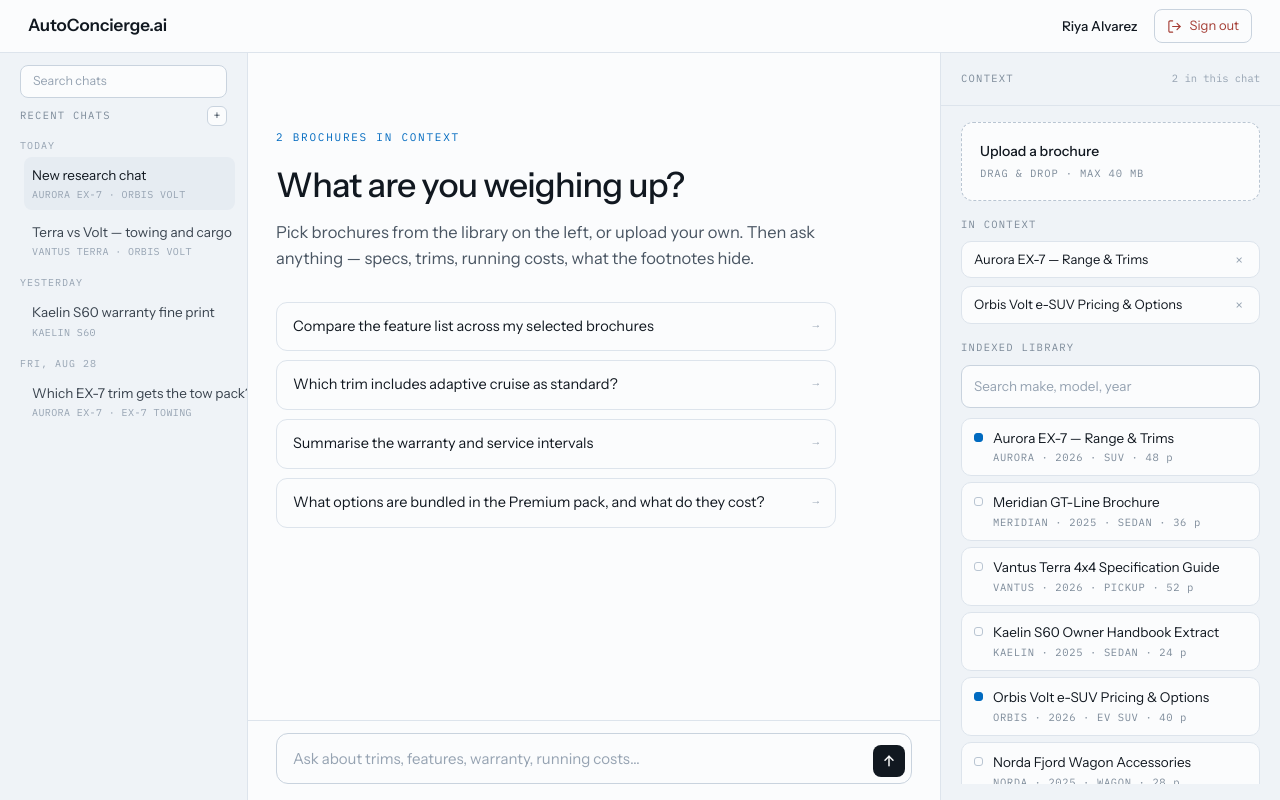
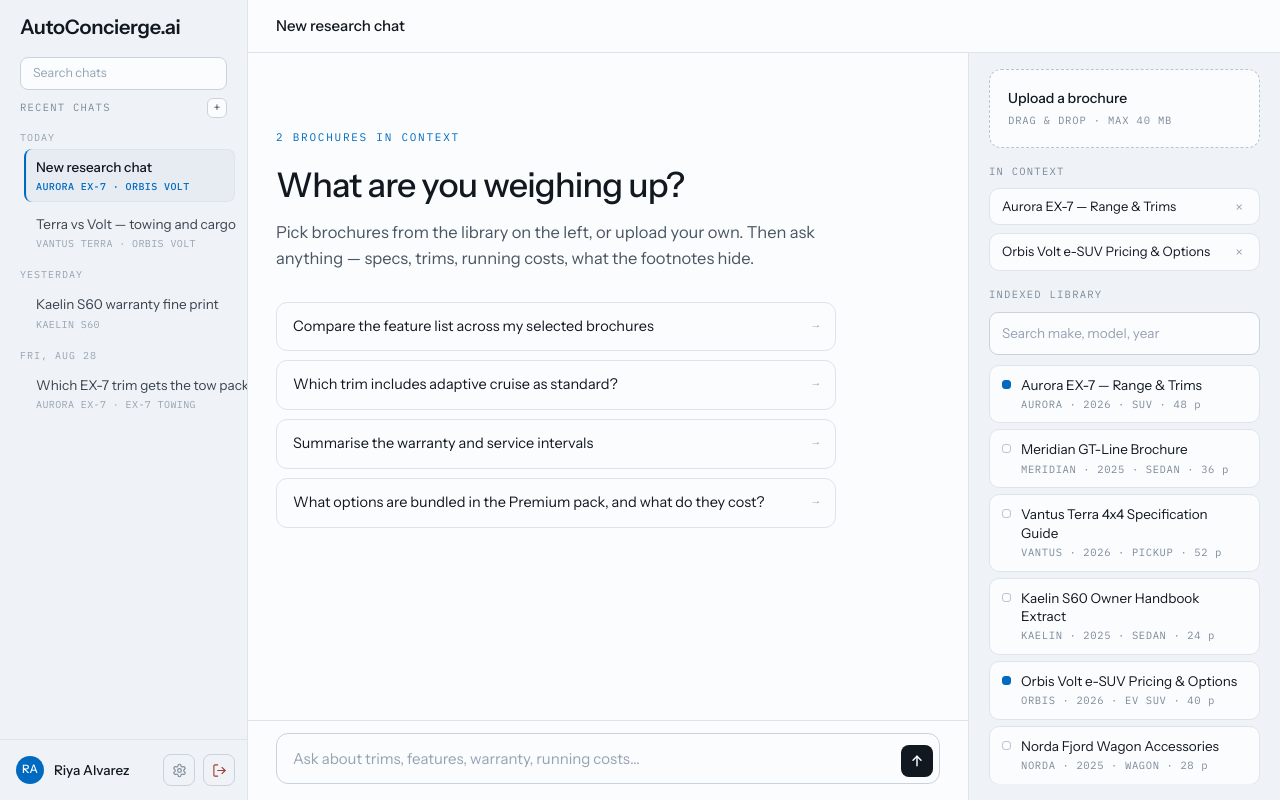
Before and after one commit to Rohan-Kegade/auto-conceirege.ai, a React (Vite) app in the folder frontend/: page /app in a window 1280 px wide. Built offline with nearby package versions, Linux system fonts and the light colour scheme.

Commit message:
refactor(frontend): rework app ui — top bar, sidebar, context panel

```diff
--- a/frontend/src/routes/app/AppLayout.tsx
+++ b/frontend/src/routes/app/AppLayout.tsx
@@ -1,36 +1,21 @@
-import { Outlet, useNavigate } from "react-router-dom";
-import { BRAND_NAME } from "../../lib/brand";
+import { Outlet, useLocation } from "react-router-dom";
 import { AppStoreProvider, useApp } from "./AppStore";
 import { ChatsSidebar } from "./ChatsSidebar";
-import { ContextPanel } from "./ContextPanel";
 
 function TopBar() {
-  const { state } = useApp();
-  const navigate = useNavigate();
+  const { activeChat } = useApp();
+  const { pathname } = useLocation();
+
+  const title =
+    pathname === "/app/profile"
+      ? "Profile"
+      : pathname === "/app/settings"
+        ? "Settings"
+        : activeChat.title;
 
   return (
-    <header className="flex h-[53px] flex-none items-center justify-between border-b border-line bg-canvas px-7">
-      <button
-        type="button"
-        onClick={() => navigate("/")}
-        className="cursor-pointer bg-transparent text-[17px] font-semibold"
-      >
-        {BRAND_NAME}
-      </button>
-
-      <div className="flex items-center gap-4">
-        <span className="truncate text-[13.5px] font-medium">
-          {state.user.name}
-        </span>
-        <button
-          type="button"
-          onClick={() => navigate("/")}
-          className="flex items-center gap-2 rounded-lg border border-stroke px-3 py-1.5 text-[13px] text-danger transition-colors hover:bg-danger-bg"
-        >
-          <SignOutIcon />
-          Sign out
-        </button>
-      </div>
+    <header className="flex h-[53px] flex-none items-center border-b border-line bg-canvas px-7">
+      <span className="truncate text-[15px] font-medium">{title}</span>
     </header>
   );
 }
@@ -40,42 +25,16 @@ export function AppLayout() {
     <AppStoreProvider>
       <div
         data-screen="app"
-        className="flex h-screen flex-col overflow-hidden bg-canvas"
+        className="grid h-screen grid-cols-1 overflow-hidden bg-canvas md:grid-cols-[248px_1fr]"
       >
-        <TopBar />
-        <div className="grid min-h-0 flex-1 grid-cols-1 overflow-hidden md:grid-cols-[248px_1fr] lg:grid-cols-[248px_1fr_340px]">
-          <div className="hidden min-h-0 md:block">
-            <ChatsSidebar />
-          </div>
-          <main className="flex min-h-0 min-w-0 flex-col">
-            <Outlet />
-          </main>
-          <div className="hidden min-h-0 lg:block">
-            <ContextPanel />
-          </div>
+        <div className="hidden min-h-0 md:block">
+          <ChatsSidebar />
         </div>
+        <main className="flex min-h-0 min-w-0 flex-col">
+          <TopBar />
+          <Outlet />
+        </main>
       </div>
     </AppStoreProvider>
   );
 }
-
-function SignOutIcon() {
-  return (
-    <svg
-      width="15"
-      height="15"
-      viewBox="0 0 24 24"
-      fill="none"
-      stroke="currentColor"
-      strokeWidth="1.8"
-      strokeLinecap="round"
-      strokeLinejoin="round"
-      className="flex-none"
-      aria-hidden="true"
-    >
-      <path d="M9 21H5a2 2 0 0 1-2-2V5a2 2 0 0 1 2-2h4" />
-      <polyline points="16 17 21 12 16 7" />
-      <line x1="21" x2="9" y1="12" y2="12" />
-    </svg>
-  );
-}
--- a/frontend/src/routes/app/ChatView.tsx
+++ b/frontend/src/routes/app/ChatView.tsx
@@ -2,6 +2,7 @@ import { useEffect, useRef } from "react";
 import type { KeyboardEvent } from "react";
 import { CitationChip } from "../../components/CitationChip";
 import { useApp } from "./AppStore";
+import { ContextPanel } from "./ContextPanel";
 import { FOLLOW_UPS, SUGGESTIONS, type ChatMessage } from "./appData";
 
 const MONO = "font-mono uppercase tracking-[0.1em]";
@@ -198,7 +199,8 @@ export function ChatView() {
   }, [messages, thinking, thinkingLabel]);
 
   return (
-    <div data-view="chat" className="flex min-h-0 flex-1 flex-col">
+    <div data-view="chat" className="flex min-h-0 flex-1">
+      <div className="flex min-h-0 flex-1 flex-col">
         <div
           ref={scrollRef}
           className="flex-1 overflow-y-auto px-7 pb-2.5 pt-[30px]"
@@ -238,5 +240,10 @@ export function ChatView() {
 
         <Composer />
       </div>
+
+      <aside className="hidden w-[312px] flex-none lg:flex">
+        <ContextPanel />
+      </aside>
+    </div>
   );
 }
--- a/frontend/src/routes/app/ChatsSidebar.tsx
+++ b/frontend/src/routes/app/ChatsSidebar.tsx
@@ -1,10 +1,17 @@
 import { useState } from "react";
 import { useNavigate } from "react-router-dom";
+import { BRAND_NAME } from "../../lib/brand";
 import { useApp, type Chat } from "./AppStore";
 import { SHORT, type Upload } from "./appData";
 
 const MONO_LABEL =
   "font-mono text-[10.5px] uppercase tracking-[0.12em] text-muted-2";
+
+function initials(name: string): string {
+  const parts = name.trim().split(/\s+/).filter(Boolean);
+  if (parts.length === 0) return "RA";
+  return (parts[0][0] + (parts[1]?.[0] ?? "")).toUpperCase();
+}
 
 /** Names the brochures in a chat's context, collapsing to a count past two. */
 function contextSummary(ids: string[], uploads: Upload[]): string {
@@ -48,7 +55,7 @@ function groupByDay(chats: Chat[]): { label: string; items: Chat[] }[] {
 export function ChatsSidebar() {
   const navigate = useNavigate();
   const { state, chats, newChat, selectChat } = useApp();
-  const { activeChatId, uploads } = state;
+  const { user, activeChatId, uploads } = state;
 
   const [chatQuery, setChatQuery] = useState("");
   const q = chatQuery.trim().toLowerCase();
@@ -58,7 +65,17 @@ export function ChatsSidebar() {
 
   return (
     <aside className="flex h-full min-h-0 flex-col border-r border-line bg-panel">
-      <div className="flex min-h-0 flex-1 flex-col overflow-y-auto px-3 pb-3 pt-3">
+      <div className="flex h-[53px] flex-none items-center px-5">
+        <button
+          type="button"
+          onClick={() => navigate("/")}
+          className="cursor-pointer bg-transparent text-[20px] font-semibold tracking-[-0.01em]"
+        >
+          {BRAND_NAME}
+        </button>
+      </div>
+
+      <div className="flex min-h-0 flex-1 flex-col overflow-y-auto px-3 pb-3 pt-1">
         <div className="px-2 pb-2">
           <input
             value={chatQuery}
@@ -103,14 +120,18 @@ export function ChatsSidebar() {
                       selectChat(chat.id);
                       navigate("/app");
                     }}
-                    className={`flex flex-col gap-0.5 rounded-lg px-2 py-2 text-left transition-colors ${
+                    className={`flex flex-col gap-0.5 rounded-lg border-l-2 py-2 pl-2.5 pr-2 text-left transition-colors ${
                       active
-                        ? "bg-panel-hover text-ink"
-                        : "text-label hover:bg-panel-hover"
+                        ? "border-accent bg-panel-hover font-medium text-ink ring-1 ring-inset ring-line"
+                        : "border-transparent text-label hover:bg-panel-hover"
                     }`}
                   >
                     <span className="truncate text-[13.5px]">{chat.title}</span>
-                    <span className="truncate font-mono text-[10px] uppercase tracking-[0.04em] text-muted-3">
+                    <span
+                      className={`truncate font-mono text-[10px] uppercase tracking-[0.04em] ${
+                        active ? "text-accent" : "text-muted-3"
+                      }`}
+                    >
                       {contextSummary(chat.selected, uploads)}
                     </span>
                   </button>
@@ -120,6 +141,80 @@ export function ChatsSidebar() {
           </div>
         ))}
       </div>
+
+      {/* Account */}
+      <div className="flex flex-none items-center gap-2 border-t border-line bg-panel px-3 py-3">
+        <button
+          type="button"
+          onClick={() => navigate("/app/profile")}
+          title="Profile"
+          className="flex min-w-0 flex-1 items-center gap-2.5 rounded-lg py-1 pl-1 pr-2 text-left transition-colors hover:bg-panel-hover"
+        >
+          <span className="flex h-7 w-7 flex-none items-center justify-center rounded-full bg-accent text-[11.5px] font-medium text-canvas">
+            {initials(user.name)}
+          </span>
+          <span className="truncate text-[13.5px] font-medium">{user.name}</span>
+        </button>
+        <button
+          type="button"
+          onClick={() => navigate("/app/settings")}
+          aria-label="Settings"
+          title="Settings"
+          className="flex h-8 w-8 flex-none items-center justify-center rounded-lg border border-stroke text-muted-2 transition-colors hover:border-ink hover:text-ink"
+        >
+          <GearIcon />
+        </button>
+        <button
+          type="button"
+          onClick={() => navigate("/")}
+          aria-label="Sign out"
+          title="Sign out"
+          className="flex h-8 w-8 flex-none items-center justify-center rounded-lg border border-stroke text-danger transition-colors hover:bg-danger-bg"
+        >
+          <SignOutIcon />
+        </button>
+      </div>
     </aside>
   );
 }
+
+function GearIcon() {
+  return (
+    <svg
+      width="15"
+      height="15"
+      viewBox="0 0 24 24"
+      fill="none"
+      stroke="currentColor"
+      strokeWidth="1.8"
+      strokeLinecap="round"
+      strokeLinejoin="round"
+      className="flex-none"
+      aria-hidden="true"
+    >
+      <path d="M12.22 2h-.44a2 2 0 0 0-2 2v.18a2 2 0 0 1-1 1.73l-.43.25a2 2 0 0 1-2 0l-.15-.08a2 2 0 0 0-2.73.73l-.22.38a2 2 0 0 0 .73 2.73l.15.1a2 2 0 0 1 1 1.72v.51a2 2 0 0 1-1 1.74l-.15.09a2 2 0 0 0-.73 2.73l.22.38a2 2 0 0 0 2.73.73l.15-.08a2 2 0 0 1 2 0l.43.25a2 2 0 0 1 1 1.73V20a2 2 0 0 0 2 2h.44a2 2 0 0 0 2-2v-.18a2 2 0 0 1 1-1.73l.43-.25a2 2 0 0 1 2 0l.15.08a2 2 0 0 0 2.73-.73l.22-.39a2 2 0 0 0-.73-2.73l-.15-.08a2 2 0 0 1-1-1.74v-.5a2 2 0 0 1 1-1.74l.15-.09a2 2 0 0 0 .73-2.73l-.22-.38a2 2 0 0 0-2.73-.73l-.15.08a2 2 0 0 1-2 0l-.43-.25a2 2 0 0 1-1-1.73V4a2 2 0 0 0-2-2z" />
+      <circle cx="12" cy="12" r="3" />
+    </svg>
+  );
+}
+
+function SignOutIcon() {
+  return (
+    <svg
+      width="15"
+      height="15"
+      viewBox="0 0 24 24"
+      fill="none"
+      stroke="currentColor"
+      strokeWidth="1.8"
+      strokeLinecap="round"
+      strokeLinejoin="round"
+      className="flex-none"
+      aria-hidden="true"
+    >
+      <path d="M9 21H5a2 2 0 0 1-2-2V5a2 2 0 0 1 2-2h4" />
+      <polyline points="16 17 21 12 16 7" />
+      <line x1="21" x2="9" y1="12" y2="12" />
+    </svg>
+  );
+}
--- a/frontend/src/routes/app/ContextPanel.tsx
+++ b/frontend/src/routes/app/ContextPanel.tsx
@@ -14,14 +14,7 @@ export function ContextPanel() {
   const { query, uploads } = state;
 
   return (
-    <aside className="flex h-full min-h-0 flex-col overflow-y-auto border-l border-line bg-panel">
-      <div className="flex h-[53px] flex-none items-center justify-between border-b border-line px-5">
-        <span className={MONO_LABEL}>Context</span>
-        <span className="font-mono text-[10.5px] text-muted-3">
-          {selected.length} in this chat
-        </span>
-      </div>
-
+    <aside className="flex h-full min-h-0 w-full flex-col overflow-hidden border-l border-line bg-panel">
       <div className="flex min-h-0 flex-1 flex-col overflow-y-auto px-5 py-4">
         {/* Upload dropzone */}
         <button
```
Lines whose indentation alone changed are shown as unchanged.
